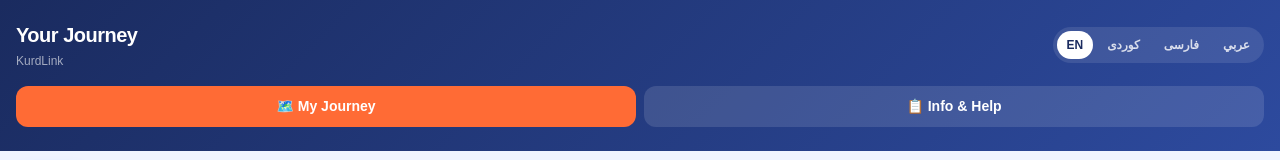
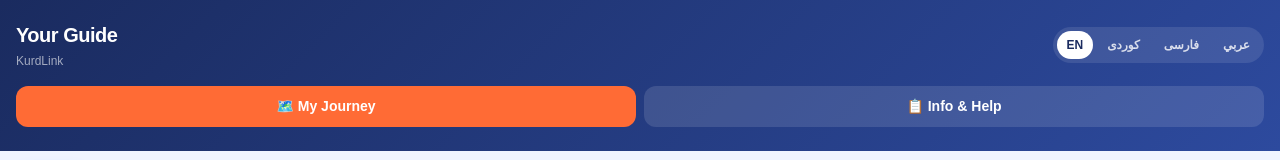
Before and after one commit to bawan93/KurdLink, a Next.js app: page /journey in a window 1280 px wide. Shown: the top 160 px of the page. Built offline with nearby package versions, Linux system fonts and the light colour scheme.

Commit message:
Update page.js

```diff
--- a/app/journey/page.js
+++ b/app/journey/page.js
@@ -168,10 +168,10 @@ export default function JourneyPage() {
         <div style={{ display: "flex", alignItems: "center", justifyContent: "space-between", marginBottom: 16 }}>
           <div>
             <div style={{ fontSize: 20, fontWeight: 900, color: "#fff", letterSpacing: -0.5 }}>
-              {lang === "en" && "Your Journey"}
-              {lang === "ku" && "گەشتەکەت"}
-              {lang === "fa" && "سفر تو"}
-              {lang === "ar" && "رحلتك"}
+              {lang === "en" && "Your Guide"}
+              {lang === "ku" && "ڕێنماکەت"}
+              {lang === "fa" && "راهنمای تو"}
+              {lang === "ar" && "دليلك"}
             </div>
             <div style={{ fontSize: 12, color: "rgba(255,255,255,0.6)", marginTop: 2 }}>KurdLink</div>
           </div>
```
